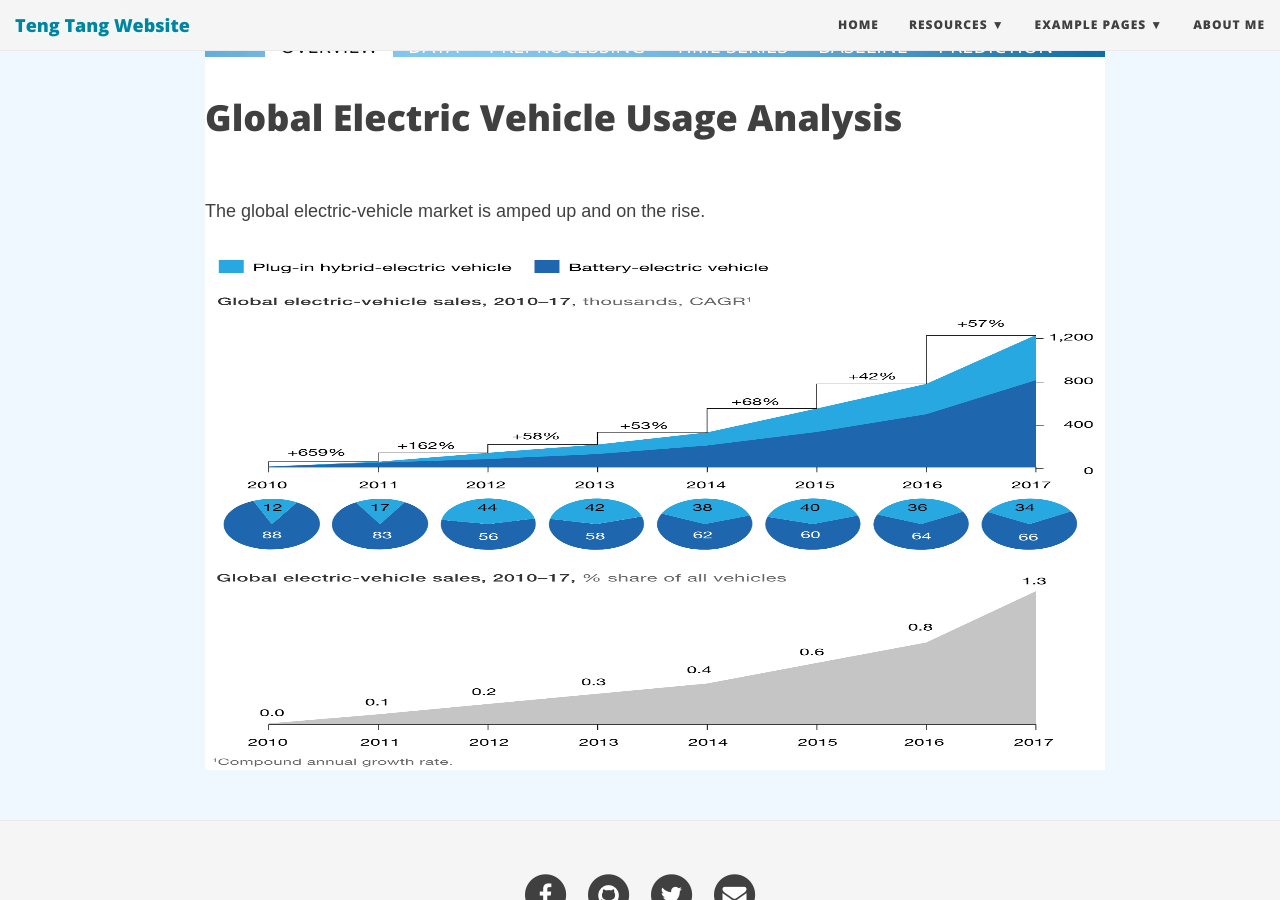
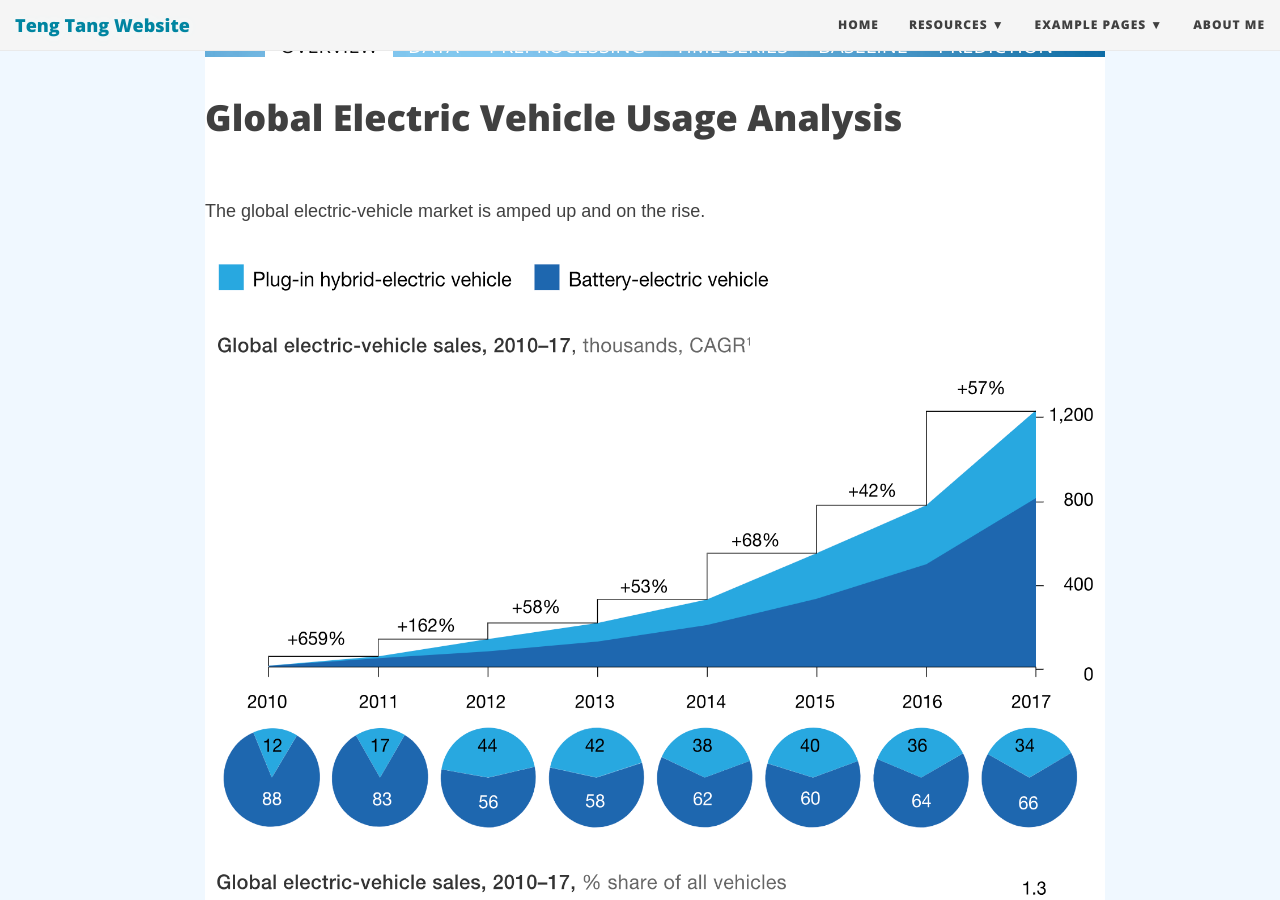
Before and after one commit to Monarch2018/ev_prediction, a Jekyll site: the page built from index.html, in a window 1280 px wide and 900 px high, scrolled down 737 px. Built offline with Jekyll 4.4.1, drawn with Linux system fonts in a browser that asks for light colours; nearby versions of some CDN libraries; the list of posts is cut into pages by our own code.

Commit message:
Update index.html

```diff
--- a/index.html
+++ b/index.html
@@ -48,7 +48,7 @@ bigimg: /img/tesla.png
 <!-- 				<hr style="border: 0.8px dashed black;"/>
 				<br>
 				<h2>&#9670 Overview: </h2> -->
-				<img src="css/EVsales.png" alt="Last year, for the first time, global sales of new electric vehicles passed a million units" width="900" height="515" style="margin:auto, width=70%">
+				<img src="css/EVsales.png" alt="Last year, for the first time, global sales of new electric vehicles passed a million units" width="900" height="1000" style="margin:auto, width=70%">
 			</div><!-- /.blurb -->
 	</div><!-- /.container -->
 </body>
```
